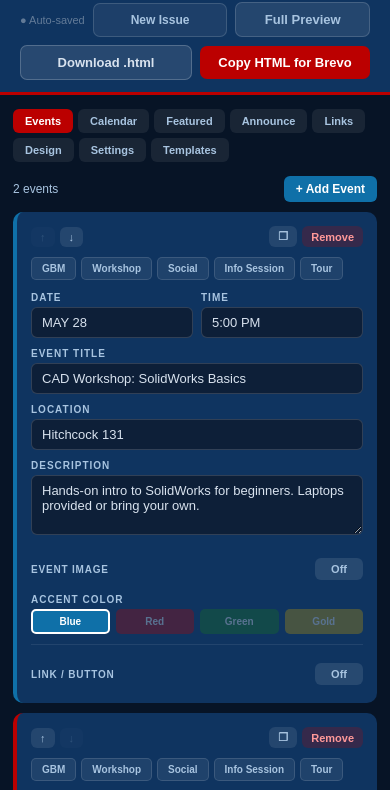
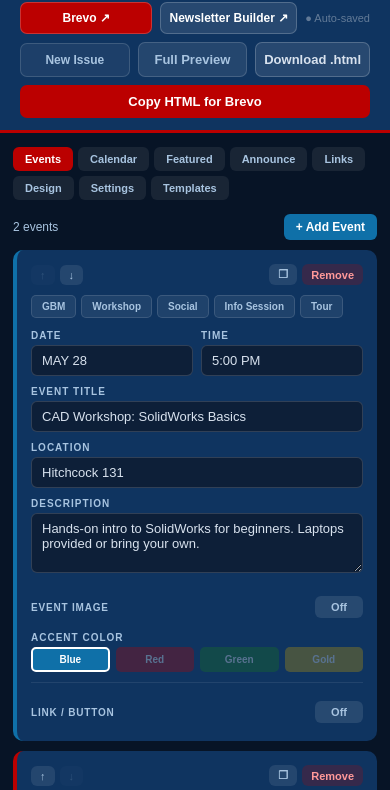
Before and after one commit to ASME-OSU/ASME-Newsletter-Builder, a website: page index.html in a window 390 px wide. Shown: the part 56-846 px from the top of the page. Drawn offline with Linux system fonts and the light colour scheme.

Commit message:
Add Brevo and builder toolbar links

```diff
--- a/index.html
+++ b/index.html
@@ -16,6 +16,12 @@
     .brand-label { font-family: Arial,sans-serif; font-size: 10px; font-weight: 700; letter-spacing: 2px; text-transform: uppercase; color: #ff9999; margin-bottom: 2px; }
     .brand-title { font-size: 17px; color: #fff; }
     .topbar-right { display: flex; gap: 8px; align-items: center; flex-wrap: wrap; }
+    .top-link-btn { color:#fff; border:1px solid rgba(255,255,255,0.2); border-radius:7px; padding:9px 14px; font-size:12px; font-weight:700; font-family:Arial,sans-serif; line-height:1; text-decoration:none; white-space:nowrap; transition:background 0.15s, border-color 0.15s; }
+    .top-link-btn:hover { border-color:rgba(255,255,255,0.45); }
+    .top-link-btn.brevo { background:#bb0000; }
+    .top-link-btn.brevo:hover { background:#990000; }
+    .top-link-btn.builder { background:rgba(255,255,255,0.1); color:#fff; }
+    .top-link-btn.builder:hover { background:rgba(255,255,255,0.17); }
     #copy-btn { background: #bb0000; color: #fff; border: none; border-radius: 7px; padding: 9px 22px; font-size: 13px; font-weight: 700; font-family: Arial,sans-serif; cursor: pointer; transition: background 0.2s; white-space: nowrap; }
     #copy-btn:hover { background: #990000; }
     #copy-btn.success { background: #1a7a1a; }
@@ -182,7 +188,7 @@
     .calendar-event-desc { color:#b8c5d4; font-family:Arial,sans-serif; font-size:11px; line-height:1.5; margin-bottom:9px; white-space:pre-line; }
     .source-badge { display:inline-block; background:rgba(76,175,80,0.16); color:#8ee196; border-radius:999px; padding:3px 7px; font-family:Arial,sans-serif; font-size:9px; font-weight:700; letter-spacing:.5px; text-transform:uppercase; }
     .draft-actions { display:grid; grid-template-columns:1fr 1fr; gap:7px; }
-    button:focus-visible, input:focus-visible, textarea:focus-visible, select:focus-visible, [role="button"]:focus-visible { outline:3px solid #ffd966; outline-offset:2px; }
+    button:focus-visible, a:focus-visible, input:focus-visible, textarea:focus-visible, select:focus-visible, [role="button"]:focus-visible { outline:3px solid #ffd966; outline-offset:2px; }
     @media (max-width:720px) {
       #app { height:auto; min-height:100vh; }
       #main { display:block; overflow:visible; }
@@ -190,7 +196,7 @@
       #preview-panel { overflow:visible; padding:14px 8px; }
       #topbar { position:sticky; top:0; z-index:900; }
       .topbar-right { width:100%; }
-      #copy-btn, #download-btn, #fullscreen-btn, #new-issue-btn { flex:1; padding-left:8px; padding-right:8px; }
+      .top-link-btn, #copy-btn, #download-btn, #fullscreen-btn, #new-issue-btn { flex:1; padding-left:8px; padding-right:8px; text-align:center; }
       .draft-actions { grid-template-columns:1fr; }
     }
   </style>
@@ -203,6 +209,8 @@
       <div class="brand-title">Newsletter Builder</div>
     </div>
     <div class="topbar-right">
+      <a class="top-link-btn brevo" href="https://app.brevo.com/campaigns/listing" target="_blank" rel="noopener noreferrer">Brevo &#8599;</a>
+      <a class="top-link-btn builder" href="https://asme-osu.github.io/ASME-Newsletter-Builder/" target="_blank" rel="noopener noreferrer">Newsletter Builder &#8599;</a>
       <span id="save-indicator">&#9679; Auto-saved</span>
       <button id="new-issue-btn" onclick="confirmNewIssue()" title="Clear and start a fresh issue">New Issue</button>
       <button id="fullscreen-btn" onclick="toggleFullscreen()">Full Preview</button>
```
Also changed, not shown: USER_GUIDE.md (+2 -0 lines), test/app-integration.test.mjs (+10 -0 lines).
